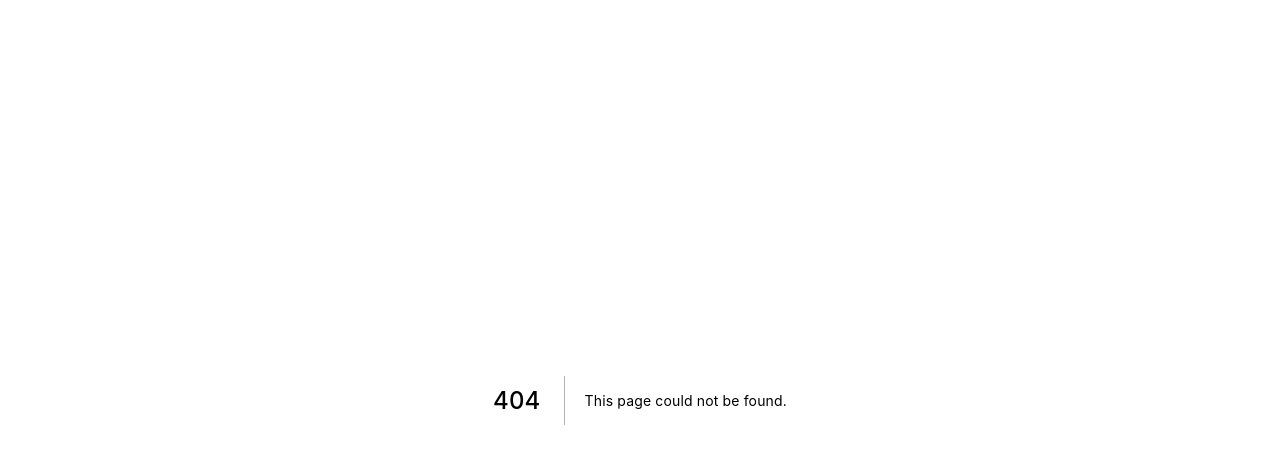
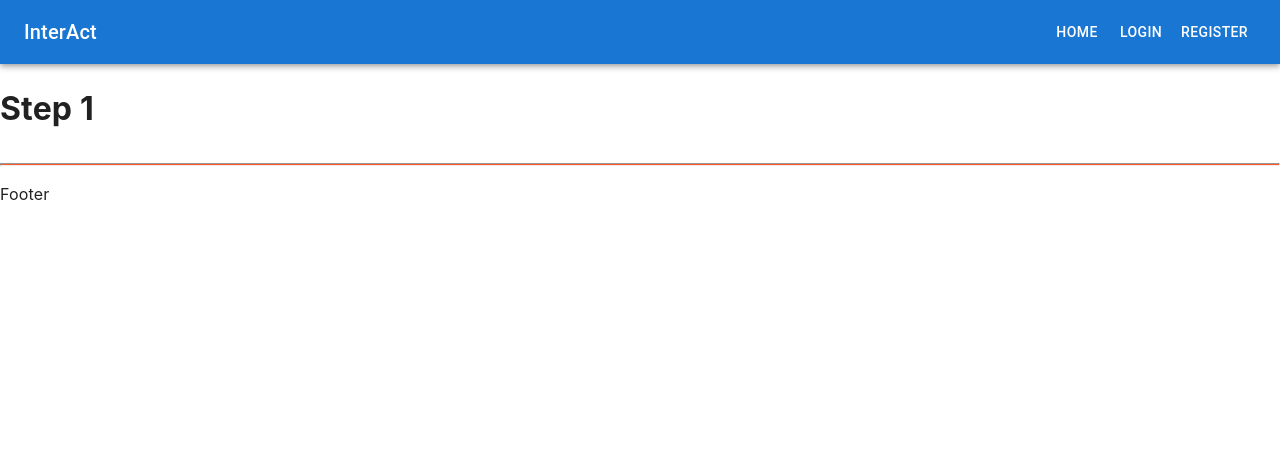
Before and after one commit to InterAct-Development/interact-frontend, a Next.js app: page /step in a window 1280 px wide. Before the commit this address had no page. Shown: the top 464 px of the page. Built offline with nearby package versions, Linux system fonts and the light colour scheme.

Commit message:
Repositioned step page to make it linkable

```diff
--- a/components/stepper/Step.tsx
+++ b/pages/step.tsx
@@ -1,4 +1,7 @@
 import * as React from 'react';
+import type { NextPage } from "next";
+
+import { Body } from '../layout/Body';
 
 import { styled } from '@mui/material/styles';
 import Box from '@mui/material/Box';
@@ -11,8 +14,17 @@ import { deepOrange } from '@mui/material/colors';
 // Images
 // Video?
 
-const ViewStep = () => {
+const ViewStep: NextPage = () => {
 
+    return (
+        <>
+            <Body>
+                <Box>
+                    <h1>Step 1</h1>
+                </Box>
+            </Body>
+        </>
+    );
 }
 
 export default ViewStep;
```
